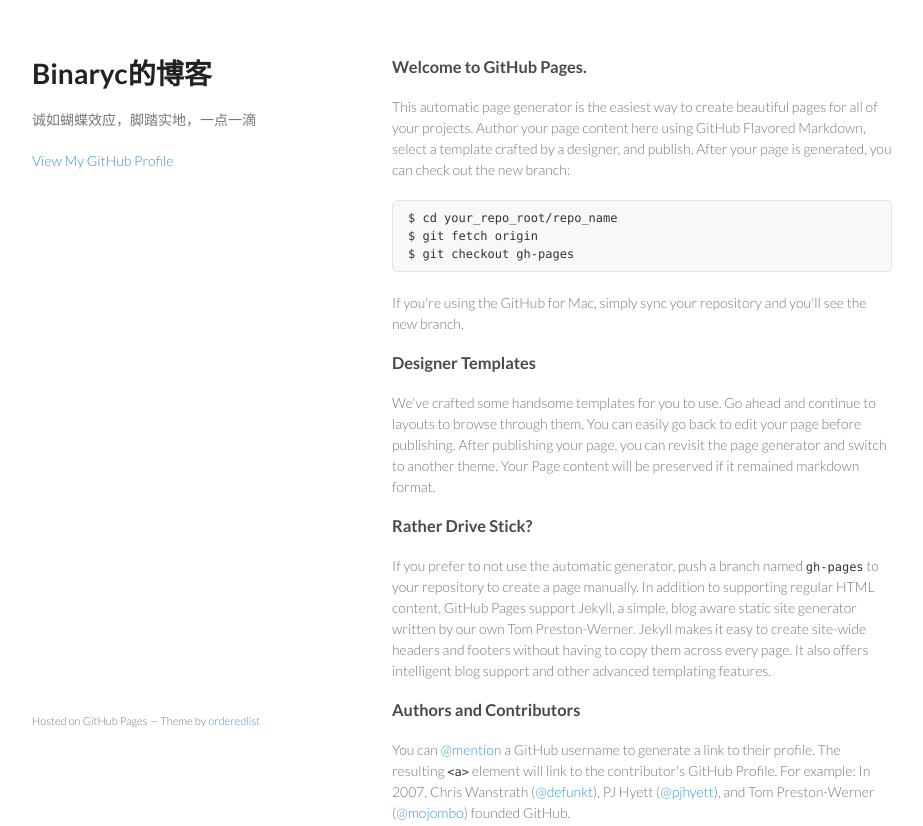
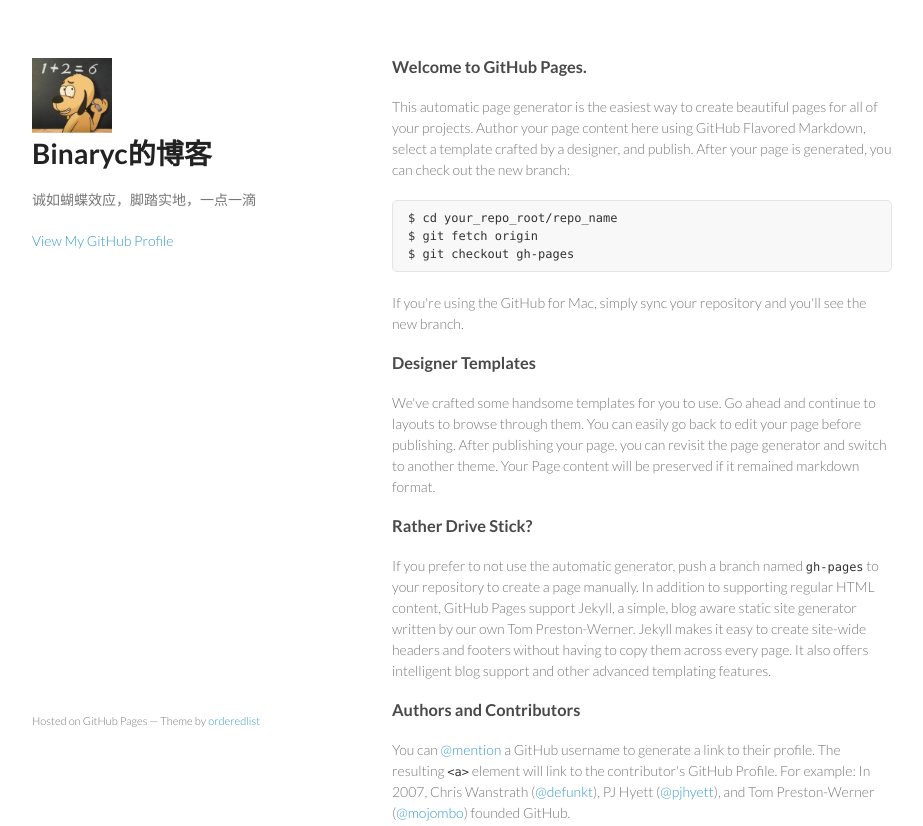
Before and after one commit to binaryc/binaryc.github.io, a plain HTML site: page index.html in a window 1280 px wide. Shown: the top 826 px of the page, without its empty margins (178-1101 px from the left). Drawn offline with Linux system fonts and the light colour scheme.

Commit message:
Update index.html

```diff
--- a/index.html
+++ b/index.html
@@ -16,6 +16,8 @@
   <body>
     <div class="wrapper">
       <header>
+
+        <a href="http://binaryc.cn" title="前往 binaryc&#x27;s blog"><img src="/source/icon/favicon.ico" width="80" alt="binaryc logo" class="panel-cover__logo logo" /></a>
         <h1>Binaryc的博客</h1>
         <p>诚如蝴蝶效应，脚踏实地，一点一滴</p>
 
```
